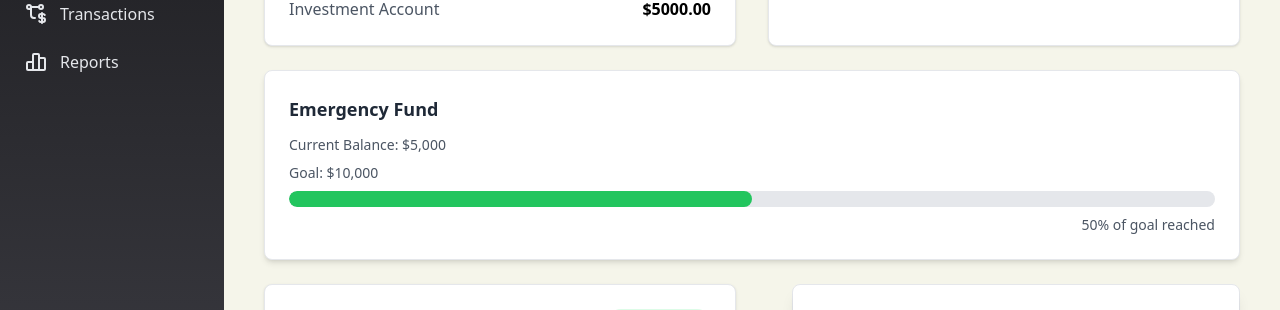
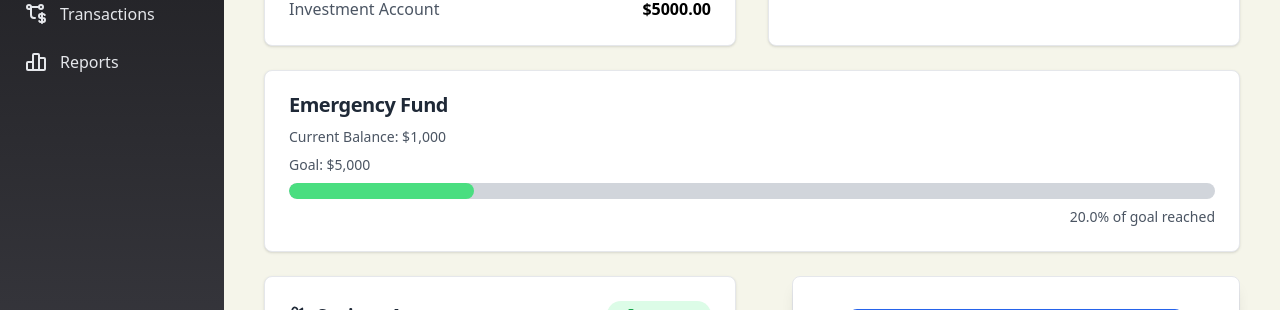
Before and after one commit to ChriisLM/MoneyMentor, a React (Vite) app: page /accounts in a window 1280 px wide. Shown: the part 270-580 px from the top of the page. Built offline with nearby package versions, Linux system fonts and the light colour scheme.

Commit message:
refactor: Refactory component, implement data for state global and change styles

```diff
--- a/src/components/cards/EmergencyCard.tsx
+++ b/src/components/cards/EmergencyCard.tsx
@@ -1,19 +1,44 @@
+import { useFinanceData } from "../../hooks/useFinanceData";
+import { calculateSavingGoalProgress } from "../../services/financeService";
+
 export function EmergencyCard() {
+  const { savingGoals } = useFinanceData();
+  const goalEmergency = savingGoals.find(
+    (goal) => goal.name === "Emergency Fund"
+  );
+
+  if (!goalEmergency) {
+    return (
+      <div className="bg-white border border-gray-200 rounded-lg p-6 shadow text-card-foreground dark:bg-neutral-700 dark:border-neutral-500 dark:shadow-neutral-500">
+        <h2 className="text-lg font-semibold text-gray-800 mb-3 leading-none tracking-tight dark:text-gray-200">
+          Emergency Fund
+        </h2>
+        <p className="text-gray-600 text-sm">No emergency fund goal found.</p>
+      </div>
+    );
+  }
+
+  const percentage = calculateSavingGoalProgress(goalEmergency);
+
   return (
-    <div className="bg-white border border-gray-200 rounded-lg p-6 shadow-md">
-      <h2 className="text-lg font-semibold text-gray-800 mb-3">
+    <div className="bg-white border border-gray-200 rounded-lg p-6 shadow dark:bg-neutral-700 dark:border-neutral-500 dark:shadow-neutral-500">
+      <h2 className="text-xl font-semibold text-gray-800 mb-3 leading-none tracking-tight dark:text-gray-200">
         Emergency Fund
       </h2>
-      <p className="text-gray-600 text-sm mb-2">Current Balance: $5,000</p>
-      <p className="text-gray-600 text-sm">Goal: $10,000</p>
-      <div className="relative w-full h-4 bg-gray-200 rounded-full overflow-hidden mt-2">
+      <p className="text-gray-600 dark:text-gray-200 text-sm mb-2">
+        Current Balance: ${goalEmergency.savedAmount.toLocaleString()}
+      </p>
+      <p className="text-gray-600 dark:text-gray-200 text-sm">
+        Goal: ${goalEmergency.targetAmount.toLocaleString()}
+      </p>
+      <div className="relative w-full h-4 bg-gray-300 rounded-full overflow-hidden mt-2">
         <div
-          className="h-full bg-green-500 rounded-full"
-          style={{ width: "50%" }}
+          className="h-full bg-green-400 rounded-full"
+          style={{ width: `${percentage}%` }}
         ></div>
       </div>
-      <p className="text-sm text-gray-600 mt-2 text-right font-medium">
-        50% of goal reached
+      <p className="text-sm text-gray-600 dark:text-neutral-400 mt-2 text-right font-medium">
+        {percentage.toFixed(1)}% of goal reached
       </p>
     </div>
   );
```
